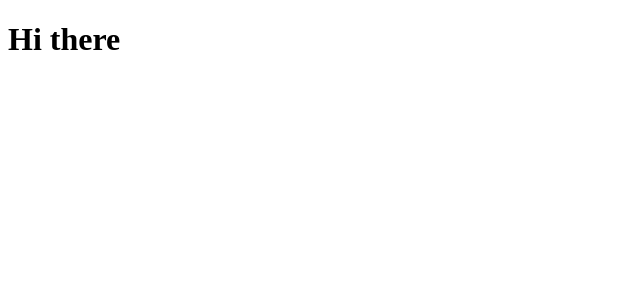
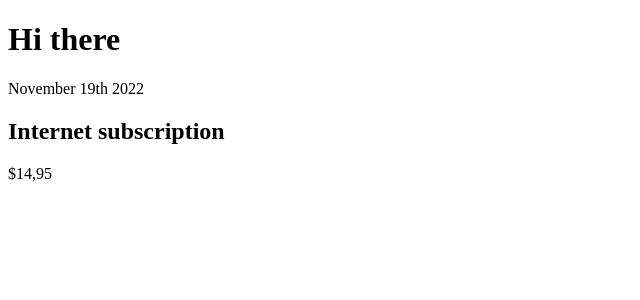
Before and after one commit to abdo-355/react_practice, a React (Create React App) app in the folder expenses_app/: page / in a window 1280 px wide. Shown: the top 300 px of the page, without its empty margins (0-640 px from the left). Built offline with nearby package versions, Linux system fonts and the light colour scheme.

Commit message:
add ExpenseItem component with static data

```diff
--- a/expenses_app/src/App.tsx
+++ b/expenses_app/src/App.tsx
@@ -1,7 +1,10 @@
-const App = () => {
+import ExpenseItem from "./components/ExpenseItem";
+
+const App: React.FC = () => {
   return (
     <div className="App">
       <h1>Hi there</h1>
+      <ExpenseItem />
     </div>
   );
 };
--- /dev/null
+++ b/expenses_app/src/components/ExpenseItem.tsx
@@ -0,0 +1,13 @@
+const ExpenseItem: React.FC = () => {
+  return (
+    <>
+      <div>November 19th 2022</div>
+      <div>
+        <h2>Internet subscription</h2>
+        <div>$14,95</div>
+      </div>
+    </>
+  );
+};
+
+export default ExpenseItem;
```
